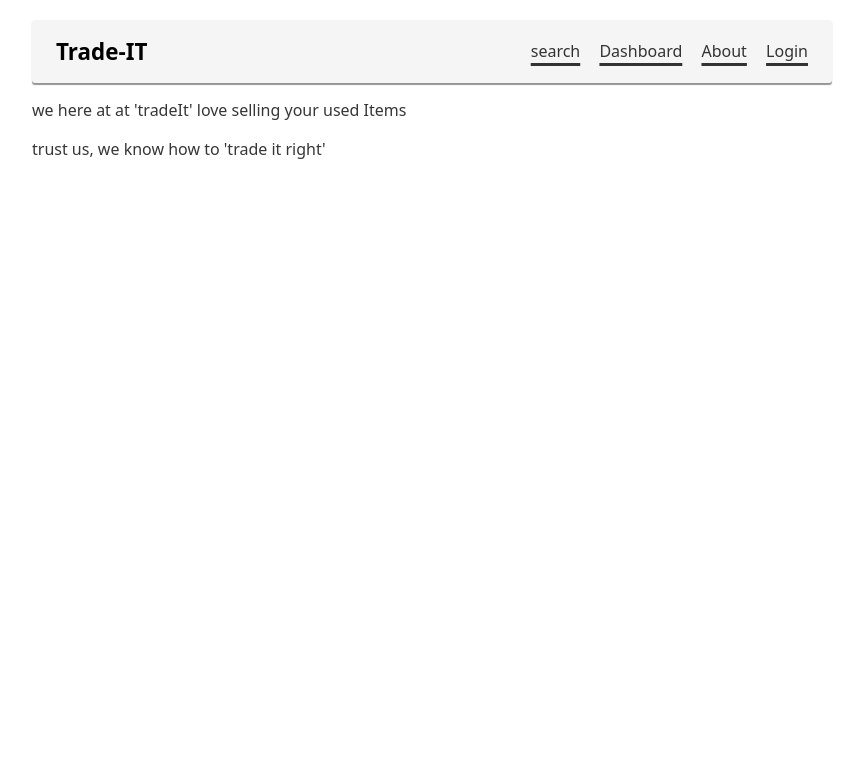
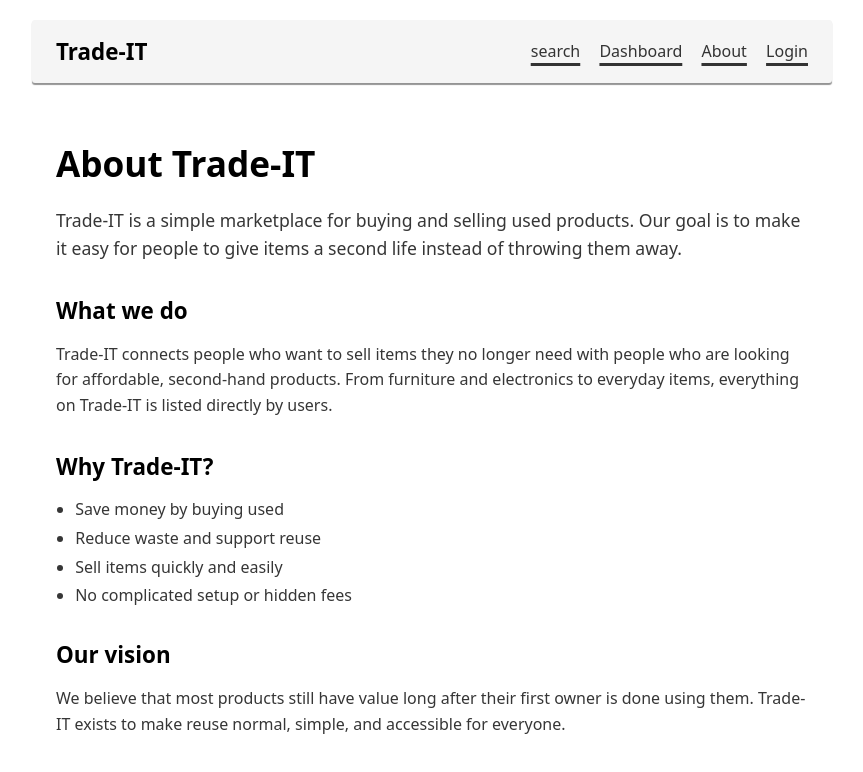
Before and after one commit to alexander-ziegler-simonsen/testing-and-security_final_2025, a Vue app in the folder client/: page /about in a window 1280 px wide. Shown: the top 772 px of the page, without its empty margins (208-1071 px from the left). Built offline with nearby package versions, Linux system fonts and the light colour scheme.

Commit message:
client - fixed the about page

```diff
--- a/client/src/pages/AboutPage.vue
+++ b/client/src/pages/AboutPage.vue
@@ -2,6 +2,84 @@
 </script>
 
 <template>
-    <p>we here at at 'tradeIt' love selling your used Items</p>
-    <p>trust us, we know how to 'trade it right'</p>
+    <div class="about-page">
+        <h1 class="title">About Trade-IT</h1>
+
+        <p class="intro">
+            Trade-IT is a simple marketplace for buying and selling used products.
+            Our goal is to make it easy for people to give items a second life
+            instead of throwing them away.
+        </p>
+
+        <section class="section">
+            <h2>What we do</h2>
+            <p>
+                Trade-IT connects people who want to sell items they no longer need
+                with people who are looking for affordable, second-hand products.
+                From furniture and electronics to everyday items, everything on
+                Trade-IT is listed directly by users.
+            </p>
+        </section>
+
+        <section class="section">
+            <h2>Why Trade-IT?</h2>
+            <ul>
+                <li>Save money by buying used</li>
+                <li>Reduce waste and support reuse</li>
+                <li>Sell items quickly and easily</li>
+                <li>No complicated setup or hidden fees</li>
+            </ul>
+        </section>
+
+        <section class="section">
+            <h2>Our vision</h2>
+            <p>
+                We believe that most products still have value long after their
+                first owner is done using them. Trade-IT exists to make reuse
+                normal, simple, and accessible for everyone.
+            </p>
+        </section>
+    </div>
 </template>
+
+<style scoped>
+.about-page {
+    max-width: 800px;
+    margin: 0 auto;
+    padding: 2rem 1.5rem;
+}
+
+.title {
+    font-size: 2.2rem;
+    font-weight: 700;
+    margin-bottom: 1rem;
+}
+
+.intro {
+    font-size: 1.1rem;
+    line-height: 1.6;
+    margin-bottom: 2rem;
+}
+
+.section {
+    margin-bottom: 2rem;
+}
+
+.section h2 {
+    font-size: 1.4rem;
+    font-weight: 600;
+    margin-bottom: 0.5rem;
+}
+
+.section p {
+    line-height: 1.6;
+}
+
+.section ul {
+    padding-left: 1.2rem;
+}
+
+.section li {
+    margin-bottom: 0.4rem;
+}
+</style>
```
